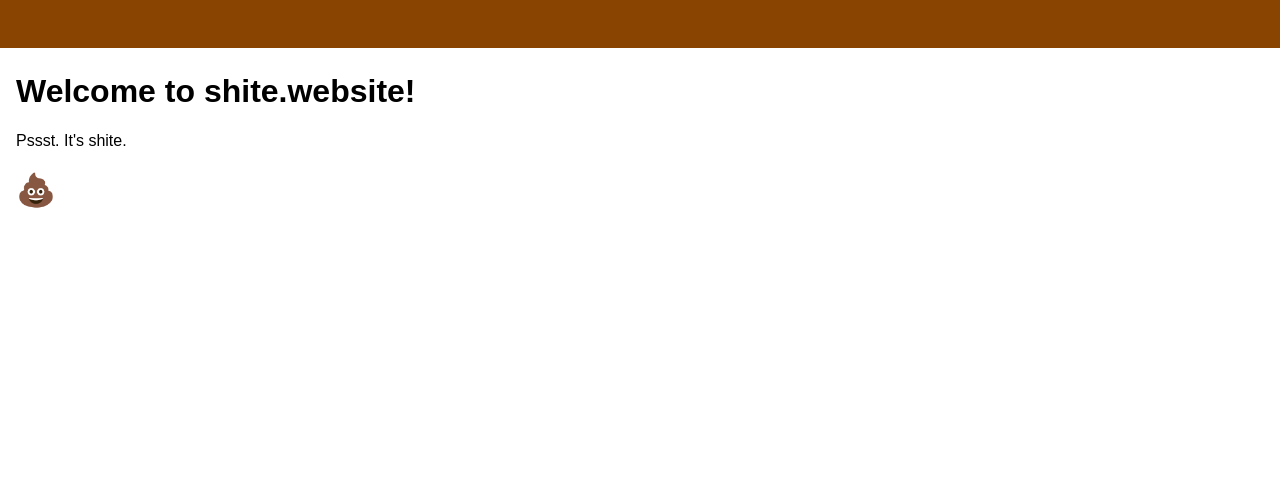
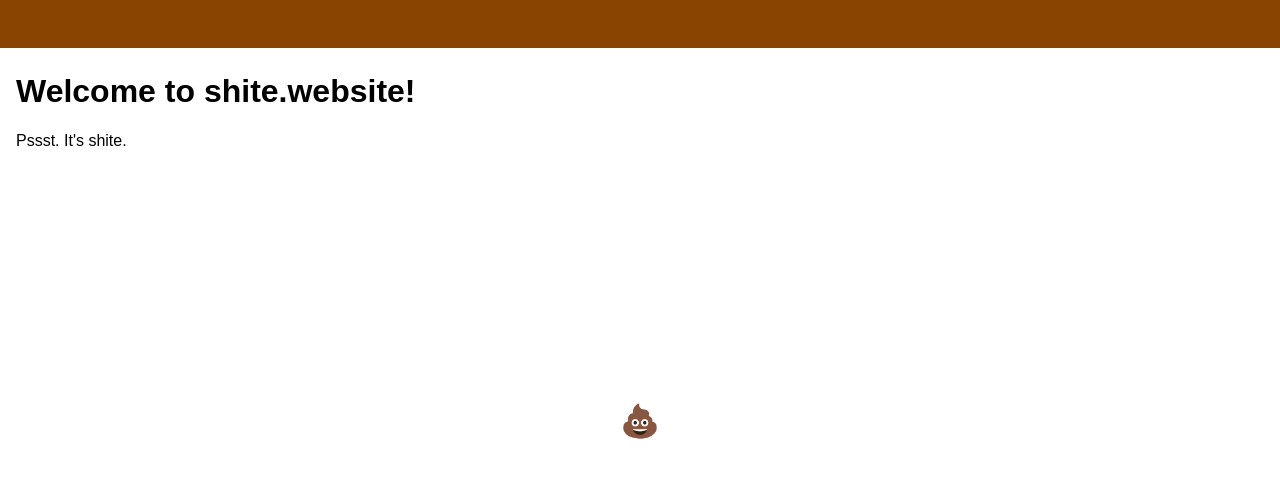
Before and after one commit to UtterDonkey/sh-site, a plain HTML site: page index.html in a window 1280 px wide. Drawn offline with Linux system fonts and the light colour scheme.

Commit message:
Changes pushed via batch file

```diff
--- a/index.css
+++ b/index.css
@@ -1,4 +1,4 @@
-h2#shite {
+h1#shite {
     transition: all 2s linear;
     position: fixed;
     left: 50%;
```
